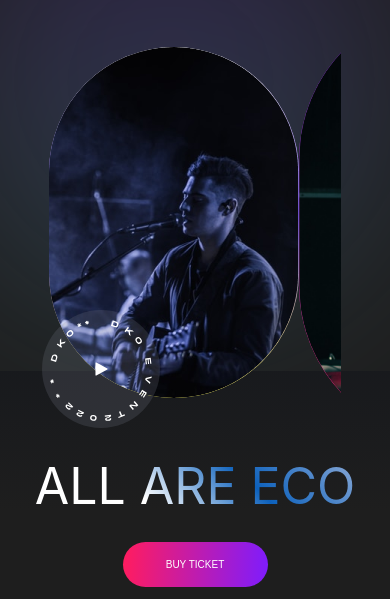
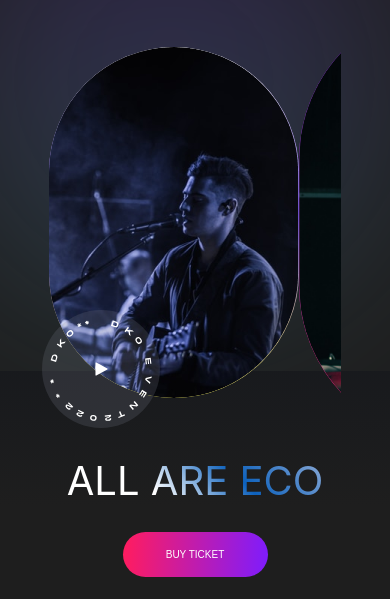
Before and after one commit to kudinov-andrej/magic, a plain HTML site: page index.html in a window 390 px wide. Shown: the part 245-844 px from the top of the page. Drawn offline with Linux system fonts and the light colour scheme.

Commit message:
первая правка

```diff
--- a/style.css
+++ b/style.css
@@ -300,9 +300,13 @@
 
 @media screen and (max-width: 929px) {
     .important__subtitle {
+
         font-weight: 400;
         font-size: 80px;
         line-height: 96px;
+        white-space: nowrap;
+        overflow: hidden;
+        text-overflow: ellipsis;
 
 
     }
@@ -310,11 +314,11 @@
 
 @media screen and (max-width: 580px) {
     .important__subtitle {
-        max-width: 500px;
+        max-width: 300px;
         margin-top: 90px;
         font-weight: 400;
-        font-size: 50px;
-        line-height: 50px;
+        font-size: 40px;
+        line-height: 40px;
 
     }
 }
```
